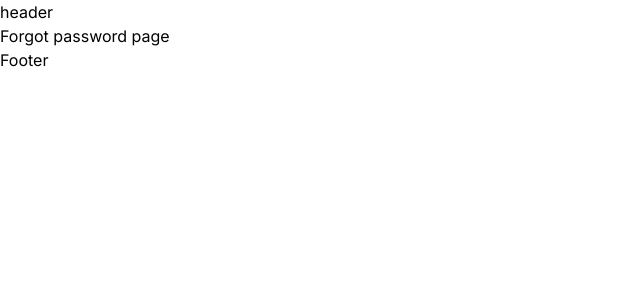
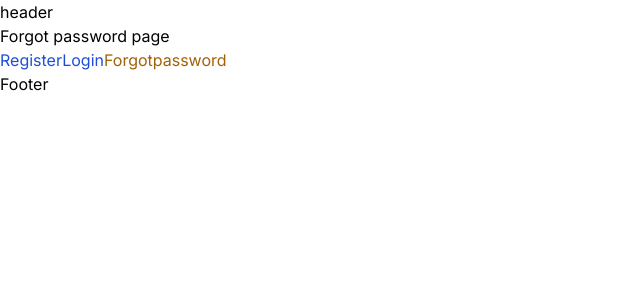
Before and after one commit to olgatenison/next-practice, a Next.js app: page /forgotpassword in a window 1280 px wide. Shown: the top 300 px of the page, without its empty margins (0-640 px from the left). Built offline with nearby package versions, Linux system fonts and the light colour scheme.

Commit message:
Conditionally style a link

```diff
--- /dev/null
+++ b/src/app/(auth)/layout.tsx
@@ -0,0 +1,37 @@
+"use client";
+import Link from "next/link";
+import { usePathname } from "next/navigation";
+// export const metadata = {
+//   title: "next",
+//   description: "my prodject",
+// };
+const navlinks = [
+  { name: "Register", href: "/register" },
+  { name: "Login", href: "/login" },
+  { name: "Forgotpassword", href: "/forgotpassword" },
+];
+
+export default function RootLayout({
+  children,
+}: {
+  children: React.ReactNode;
+}) {
+  const pathname = usePathname();
+  return (
+    <>
+      {children}
+      {navlinks.map((link) => {
+        const isActive = pathname.startsWith(link.href);
+        return (
+          <Link
+            href={link.href}
+            key={link.name}
+            className={isActive ? "text-yellow-700" : "text-blue-700"}
+          >
+            {link.name}
+          </Link>
+        );
+      })}
+    </>
+  );
+}
```
